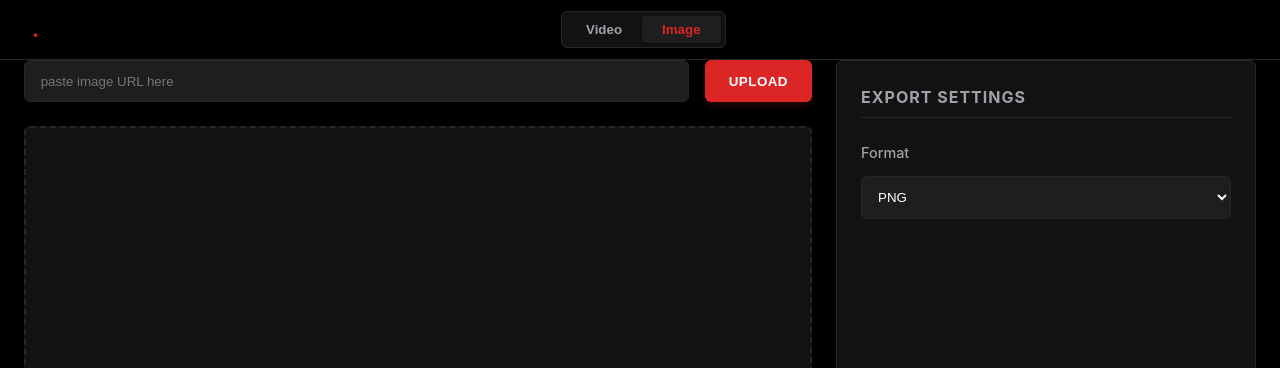
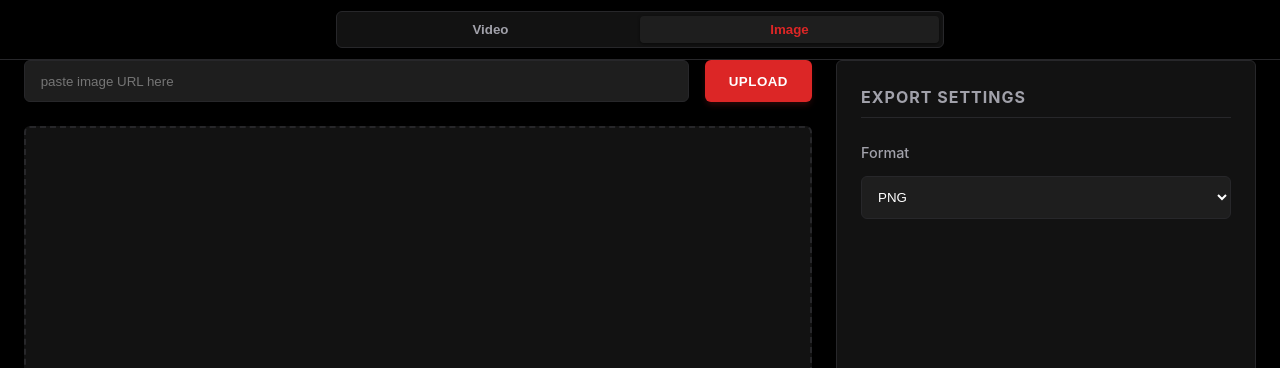
Before and after one commit to bobby-stanoff/fewebconvert, a website built with Vite: page src/image.html in a window 1280 px wide. Shown: the top 368 px of the page. Built offline with nearby package versions, Linux system fonts and the light colour scheme.

Commit message:
change navbar

```diff
--- a/src/image.html
+++ b/src/image.html
@@ -12,13 +12,9 @@
 <body>
 
     <nav class="nav-header">
-        <a href="./index.html" class="logo"></a>
         <div class="nav-mode-switcher">
             <button class="mode-btn" onclick="window.location.href='video.html'">Video</button>
             <button class="mode-btn active">Image</button>
-        </div>
-        <div class="nav-actions">
-            <!-- Placeholder for export/profile if needed -->
         </div>
     </nav>
 
--- a/src/style/global.css
+++ b/src/style/global.css
@@ -61,31 +61,19 @@ a { text-decoration: none; color: inherit; }
     box-shadow: none;
     cursor: not-allowed;
 }
-
 .nav-header {
   height: var(--header-height);
   border-bottom: 1px solid var(--border);
   padding: 0 2rem;
   display: flex;
-  justify-content: space-between;
+  justify-content: center;
   align-items: center;
   background: var(--bg-dark);
 }
 
-.logo {
-    font-size: 1.25rem;
-    font-weight: 800;
-    color: white;
-    letter-spacing: -0.5px;
-}
-.logo::after {
-    content: '.';
-    color: var(--primary);
-}
-
-/* Navbar Tabs */
 .nav-mode-switcher {
     display: flex;
+    width: 50%;
     background: var(--bg-panel);
     padding: 4px;
     border-radius: var(--radius);
@@ -93,14 +81,16 @@ a { text-decoration: none; color: inherit; }
 }
 
 .mode-btn {
+    flex: 1;
     background: transparent;
     border: none;
     color: var(--text-muted);
-    padding: 6px 20px;
+    padding: 6px 0;
     border-radius: 4px;
     font-weight: 600;
     cursor: pointer;
     transition: 0.2s;
+    text-align: center;
 }
 
 .mode-btn.active {
```
Also changed, not shown: src/video.html (+0 -4 lines).
